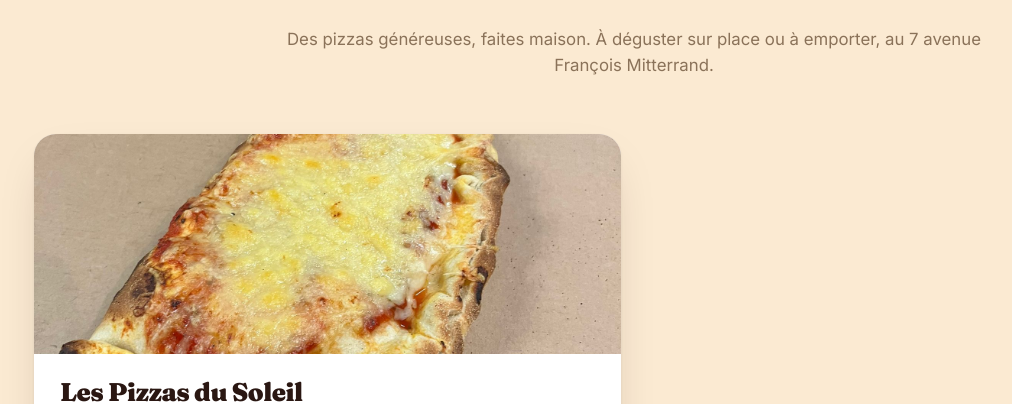
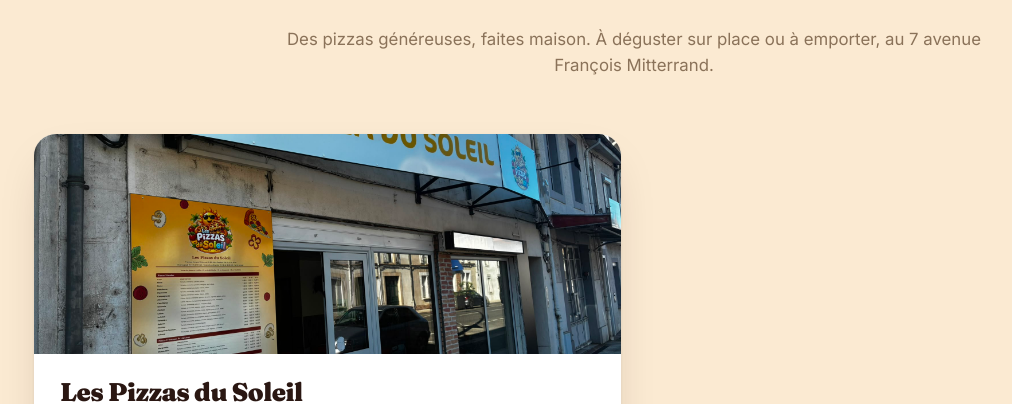
Before and after one commit to ninetechnologies/les-pizzas-du-soleil, a React (Vite) app: page / in a window 1280 px wide. Shown: the part 8103-8507 px from the top of the page, without its empty margins (6-1018 px from the left). Built offline with nearby package versions, Linux system fonts and the light colour scheme; no server answers.

Commit message:
Section 'Nous trouver': remplace la photo calzone par la vraie devanture de la pizzeria

```diff
--- a/src/data/menu.js
+++ b/src/data/menu.js
@@ -242,7 +242,7 @@ export const LOCATIONS = [
     telHref: '+33531616347',
     rating: null,
     reviews: '',
-    image: ai('galerie-2.jpg'),
+    image: ai('devanture.jpg'),
     mapsEmbed:
       "https://maps.google.com/maps?q=7+avenue+Francois+Mitterrand+31800+Saint-Gaudens&t=&z=16&ie=UTF8&iwloc=&output=embed",
     mapsDir:
```
Also changed, not shown: public/images/ambiance/devanture.jpg (added).
